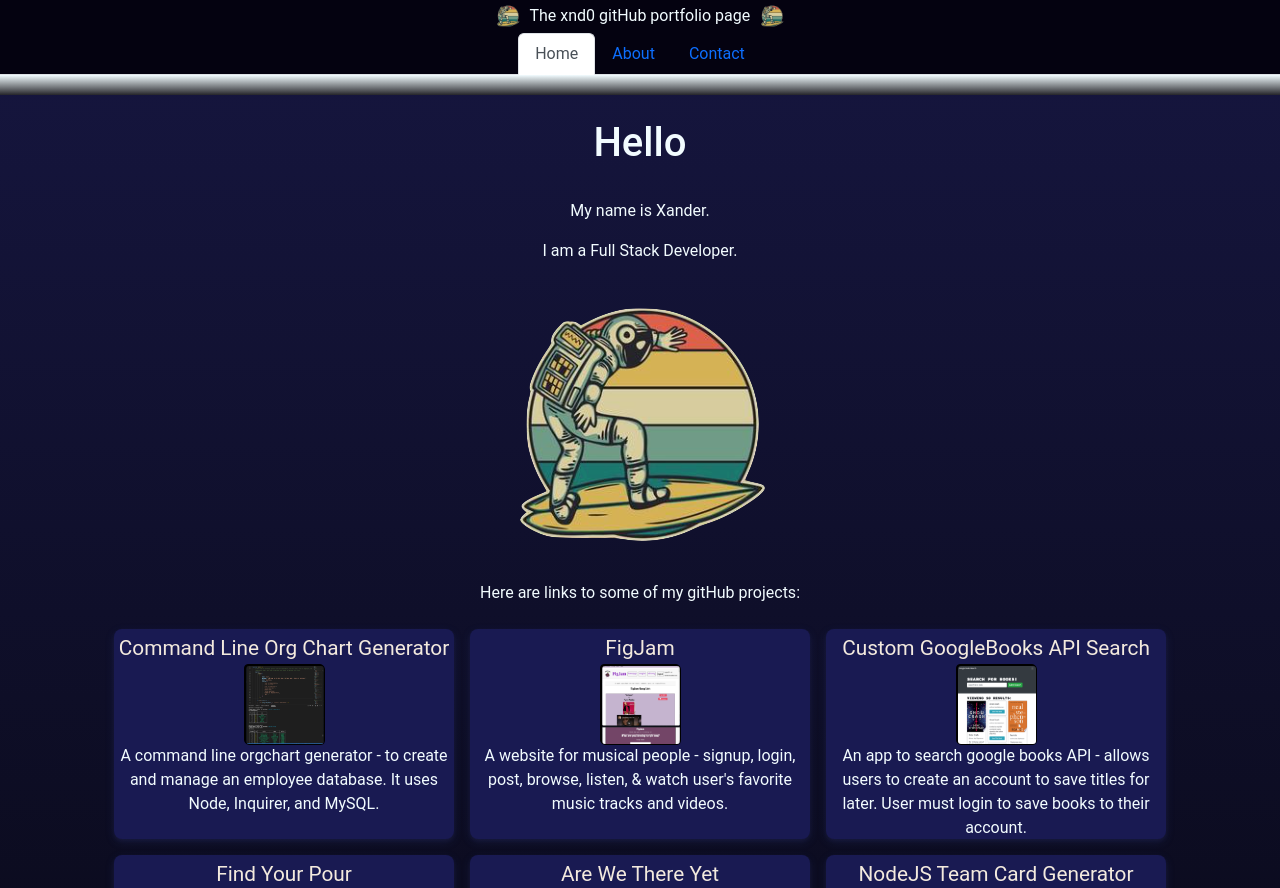
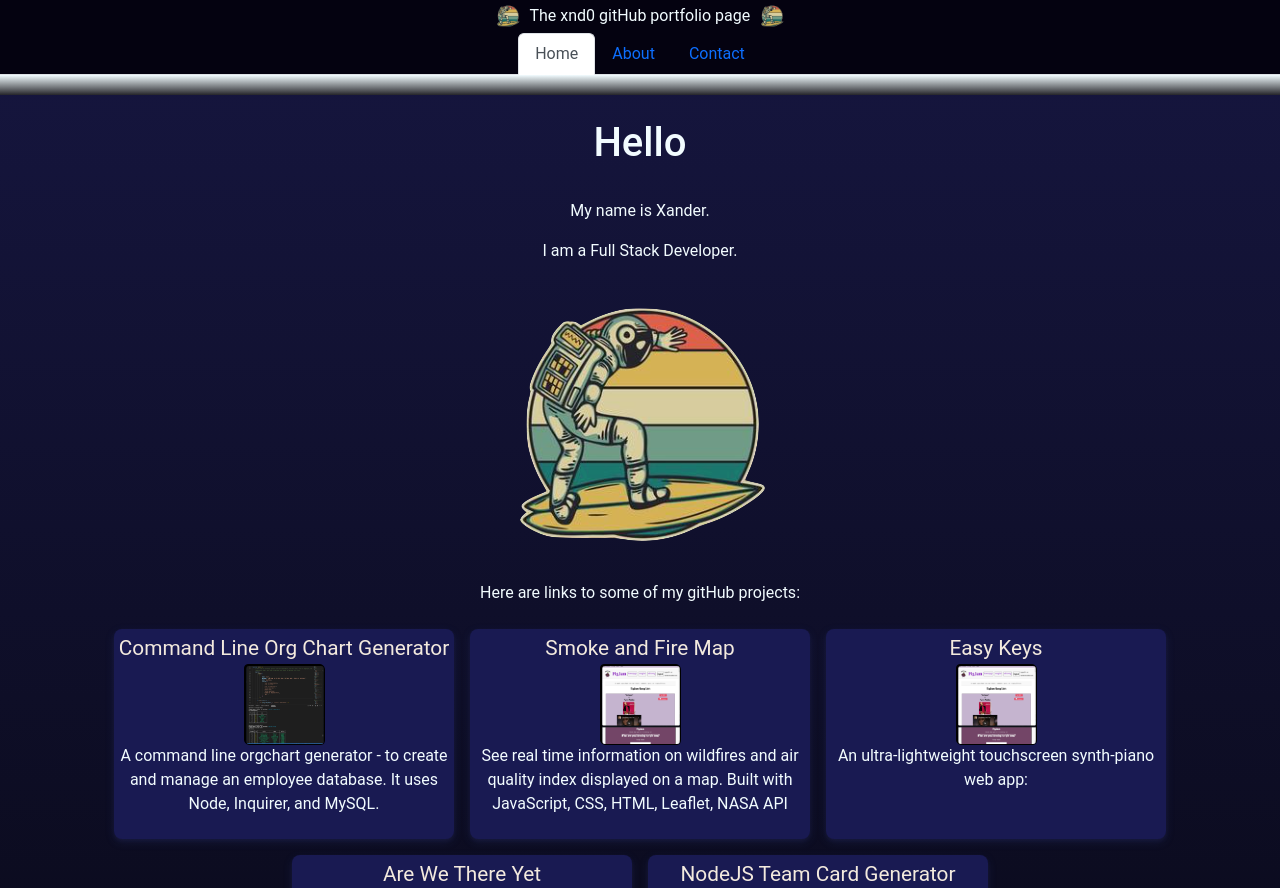
Before and after one commit to xnd0/portfolio-2022, a React (Create React App) app: page / in a window 1280 px wide. Shown: the top 888 px of the page. Built offline with nearby package versions, Linux system fonts and the light colour scheme.

Commit message:
changed some featured apps

```diff
--- a/src/components/pages/Home.js
+++ b/src/components/pages/Home.js
@@ -28,7 +28,7 @@ export default function Home() {
 
             <section>
               <div class="app-img app-card-content">
-            <img src={orgchart} alt="orgchart generator screenshot" class="app-img"/>
+                <img src={orgchart} alt="orgchart generator screenshot" class="app-img" />
               </div>
               <p class="light-text">
                 A command line orgchart generator - to create and manage an employee database. It uses Node, Inquirer, and MySQL.
@@ -38,8 +38,38 @@ export default function Home() {
           </section>
         </a>
 
+        {/* <a href="WEST Coast smoke and FIRE"> */}
+        <a href="https://github.com/xnd0/FigJam">
+        <section class="app-card">
+          <div class="app-title"> Smoke and Fire Map </div>
+          <section>
+            <div class="app-img app-card-content">
+            <img src={figjam} alt="figjam app screenshot" class="app-img"/>
+            </div>
+            <p class="light-text">
+            See real time information on wildfires and air quality index displayed on a map. Built with JavaScript, CSS, HTML, Leaflet, NASA API
+            </p>
+          </section>
+        </section>
+        </a>
+
+         {/* <a href="https:// Easy Keys "> */}
+        <a href="https://github.com/xnd0/FigJam">
+        <section class="app-card">
+          <div class="app-title"> Easy Keys </div>
+          <section>
+            <div class="app-img app-card-content">
+            <img src={figjam} alt="figjam app screenshot" class="app-img"/>
+            </div>
+            <p class="light-text">
+            An ultra-lightweight touchscreen synth-piano web app:
+            </p>
+          </section>
+        </section>
+        </a>
+
         {/* <a href="https://supermarche-fromage-49994.herokuapp.com/"> */}
-        <a href="https://github.com/xnd0/FigJam">
+        {/* <a href="https://github.com/xnd0/FigJam">
         <section class="app-card">
           <div class="app-title"> FigJam </div>
           <section>
@@ -51,10 +81,10 @@ export default function Home() {
             </p>
           </section>
         </section>
-        </a>
+        </a> */}
 
         {/* <a href="https://vast-headland-20181.herokuapp.com/"> */}
-        <a href="https://vast-headland-20181.herokuapp.com/">
+        {/* <a href="https://vast-headland-20181.herokuapp.com/">
         <section class="app-card">
           <div class="app-title"> Custom GoogleBooks API Search </div>
           <section>
@@ -66,9 +96,9 @@ export default function Home() {
             </p>
           </section>
         </section>
-        </a>
+        </a> */}
 
-        <a href="https://fierce-wildwood-04718.herokuapp.com/">
+        {/* <a href="https://fierce-wildwood-04718.herokuapp.com/">
         <section class="app-card">
           <div class="app-title"> Find Your Pour </div>
           <section>
@@ -80,7 +110,7 @@ export default function Home() {
             </p>
           </section>
         </section>
-        </a>
+        </a> */}
 
         {/* <a href="https://xnd0.github.io/Are_We_There_Yet_Adventure_App/"> */}
         <a href="https://github.com/xnd0/Are_We_There_Yet_Adventure_App">
@@ -88,7 +118,7 @@ export default function Home() {
             <div class="app-title"> Are We There Yet </div>
             <section>
               <div class="app-img app-card-content">
-            <img src={awty} alt="are we there yet screenshot" class="app-img"/>
+                <img src={awty} alt="are we there yet screenshot" class="app-img" />
               </div>
               <p class="light-text smaller-text">
                 An app for adventure - search by state to discover national parks and landmarks. Results are returned on the mainpage map. Save favorite places to remember for later.
@@ -102,7 +132,7 @@ export default function Home() {
             <div class="app-title"> NodeJS Team Card Generator </div>
             <section>
               <div class="app-img app-card-content">
-            <img src={tcg} alt="team card generator screenshot" class="app-img"/>
+                <img src={tcg} alt="team card generator screenshot" class="app-img" />
               </div>
               <p class="light-text smaller-text">
                 A command line application - to record employee information from a software engineering team and generate an HTML file that displays their info.
```
Lines whose indentation alone changed are shown as unchanged.
